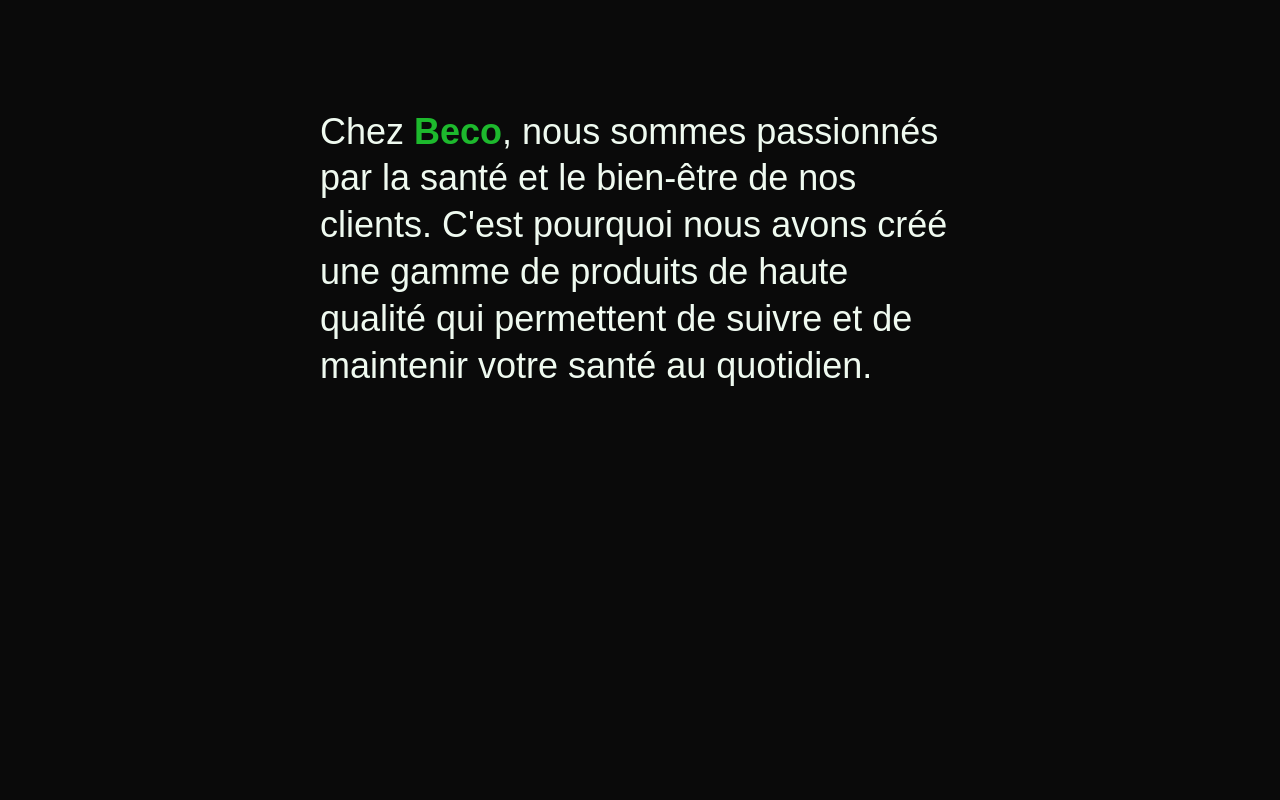
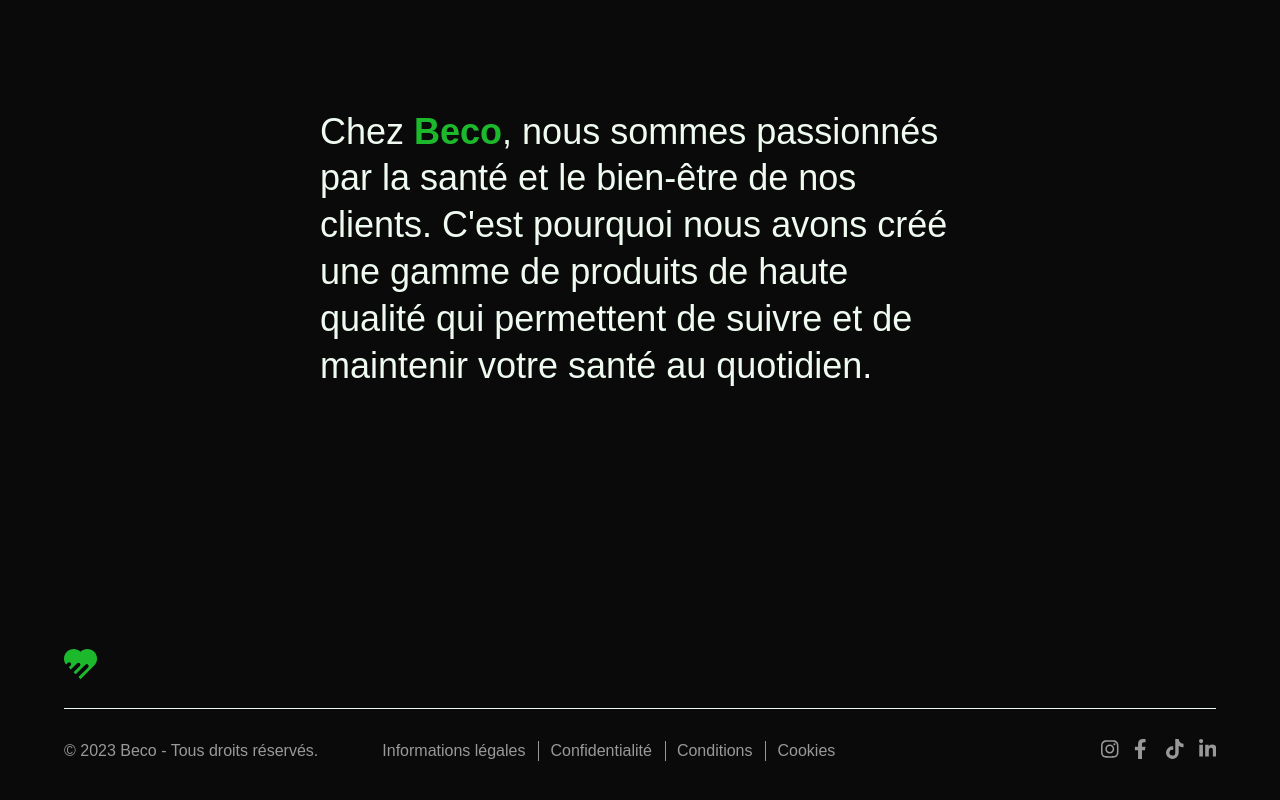
Before and after one commit to MaximePETIT-code/beco-showcase-website, a React (Create React App) app: page / in a window 1280 px wide. Shown: the part 1007-1807 px from the top of the page. Before the commit the page ends 1616 px from the top, so only its background shows below. Built offline with nearby package versions, Linux system fonts and the light colour scheme; what react-locomotive-scroll would draw is missing.

Commit message:
Footer : create footer and marke it generic

```diff
--- a/src/App.js
+++ b/src/App.js
@@ -2,6 +2,7 @@
 import Header from "./sections/header/Header";
 import { LocomotiveScrollProvider } from "react-locomotive-scroll";
 import Intro from "./sections/intro/Intro";
+import Footer from "./sections/footer/Footer";
 
 function App() {
   return (
@@ -18,6 +19,48 @@
           cta="Découvrir nos produits"
         />
         <Intro />
+        <Footer
+          menu={[
+            {
+              title: "Informations légales",
+              link: "/",
+            },
+            {
+              title: "Confidentialité",
+              link: "/",
+            },
+            {
+              title: "Conditions",
+              link: "/",
+            },
+            {
+              title: "Cookies",
+              link: "/",
+            },
+          ]}
+          sn={[
+            {
+              title: "Instagram",
+              svg: `M224.1 141c-63.6 0-114.9 51.3-114.9 114.9s51.3 114.9 114.9 114.9S339 319.5 339 255.9 287.7 141 224.1 141zm0 189.6c-41.1 0-74.7-33.5-74.7-74.7s33.5-74.7 74.7-74.7 74.7 33.5 74.7 74.7-33.6 74.7-74.7 74.7zm146.4-194.3c0 14.9-12 26.8-26.8 26.8-14.9 0-26.8-12-26.8-26.8s12-26.8 26.8-26.8 26.8 12 26.8 26.8zm76.1 27.2c-1.7-35.9-9.9-67.7-36.2-93.9-26.2-26.2-58-34.4-93.9-36.2-37-2.1-147.9-2.1-184.9 0-35.8 1.7-67.6 9.9-93.9 36.1s-34.4 58-36.2 93.9c-2.1 37-2.1 147.9 0 184.9 1.7 35.9 9.9 67.7 36.2 93.9s58 34.4 93.9 36.2c37 2.1 147.9 2.1 184.9 0 35.9-1.7 67.7-9.9 93.9-36.2 26.2-26.2 34.4-58 36.2-93.9 2.1-37 2.1-147.8 0-184.8zM398.8 388c-7.8 19.6-22.9 34.7-42.6 42.6-29.5 11.7-99.5 9-132.1 9s-102.7 2.6-132.1-9c-19.6-7.8-34.7-22.9-42.6-42.6-11.7-29.5-9-99.5-9-132.1s-2.6-102.7 9-132.1c7.8-19.6 22.9-34.7 42.6-42.6 29.5-11.7 99.5-9 132.1-9s102.7-2.6 132.1 9c19.6 7.8 34.7 22.9 42.6 42.6 11.7 29.5 9 99.5 9 132.1s2.7 102.7-9 132.1z`,
+              link: "/",
+            },
+            {
+              title: "Facebook",
+              svg: `M279.14 288l14.22-92.66h-88.91v-60.13c0-25.35 12.42-50.06 52.24-50.06h40.42V6.26S260.43 0 225.36 0c-73.22 0-121.08 44.38-121.08 124.72v70.62H22.89V288h81.39v224h100.17V288z`,
+              link: "/",
+            },
+            {
+              title: "TikTok",
+              svg: `M448,209.91a210.06,210.06,0,0,1-122.77-39.25V349.38A162.55,162.55,0,1,1,185,188.31V278.2a74.62,74.62,0,1,0,52.23,71.18V0l88,0a121.18,121.18,0,0,0,1.86,22.17h0A122.18,122.18,0,0,0,381,102.39a121.43,121.43,0,0,0,67,20.14Z`,
+              link: "/",
+            },
+            {
+              title: "LinkedIn",
+              svg: `M100.28 448H7.4V148.9h92.88zM53.79 108.1C24.09 108.1 0 83.5 0 53.8a53.79 53.79 0 0 1 107.58 0c0 29.7-24.1 54.3-53.79 54.3zM447.9 448h-92.68V302.4c0-34.7-.7-79.2-48.29-79.2-48.29 0-55.69 37.7-55.69 76.7V448h-92.78V148.9h89.08v40.8h1.3c12.4-23.5 42.69-48.3 87.88-48.3 94 0 111.28 61.9 111.28 142.3V448z`,
+              link: "/",
+            },
+          ]}
+        />
       </main>
     </LocomotiveScrollProvider>
   );
--- a/src/index.css
+++ b/src/index.css
@@ -8,23 +8,26 @@
 body {
   --color-text: #effaf0;
   --color-bg: #0a0a0a;
-  --color-green: #1DB92D;
+  --color-green: #1db92d;
   color: var(--color-text);
   background-color: var(--color-bg);
 }
 
-#root{
+#root {
   font-family: neuzeit-grotesk, sans-serif;
   -webkit-font-smoothing: antialiased;
   -moz-osx-font-smoothing: grayscale;
 }
 
-.text--green{
+.text--green {
   color: var(--color-green);
   font-weight: bold;
 }
 
-
+.container{
+  width: 90vw;
+  margin: 0 auto;
+}
 /*! locomotive-scroll v3.5.4 | MIT License | https://github.com/locomotivemtl/locomotive-scroll */
 html.has-scroll-smooth {
   overflow: hidden;
@@ -88,19 +91,87 @@
 
 /* CSS Reset */
 
-html, body, div, span, applet, object, iframe,
-h1, h2, h3, h4, h5, h6, p, blockquote, pre,
-a, abbr, acronym, address, big, cite, code,
-del, dfn, em, img, ins, kbd, q, s, samp,
-small, strike, strong, sub, sup, tt, var,
-b, u, i, center,
-dl, dt, dd, ol, ul, li,
-fieldset, form, label, legend,
-table, caption, tbody, tfoot, thead, tr, th, td,
-article, aside, canvas, details, embed,
-figure, figcaption, footer, header, hgroup,
-menu, nav, output, ruby, section, summary,
-time, mark, audio, video {
+html,
+body,
+div,
+span,
+applet,
+object,
+iframe,
+h1,
+h2,
+h3,
+h4,
+h5,
+h6,
+p,
+blockquote,
+pre,
+a,
+abbr,
+acronym,
+address,
+big,
+cite,
+code,
+del,
+dfn,
+em,
+img,
+ins,
+kbd,
+q,
+s,
+samp,
+small,
+strike,
+strong,
+sub,
+sup,
+tt,
+var,
+b,
+u,
+i,
+center,
+dl,
+dt,
+dd,
+ol,
+ul,
+li,
+fieldset,
+form,
+label,
+legend,
+table,
+caption,
+tbody,
+tfoot,
+thead,
+tr,
+th,
+td,
+article,
+aside,
+canvas,
+details,
+embed,
+figure,
+figcaption,
+footer,
+header,
+hgroup,
+menu,
+nav,
+output,
+ruby,
+section,
+summary,
+time,
+mark,
+audio,
+video {
   margin: 0;
   padding: 0;
   border: 0;
@@ -109,22 +180,35 @@
   vertical-align: baseline;
 }
 /* HTML5 display-role reset for older browsers */
-article, aside, details, figcaption, figure,
-footer, header, hgroup, menu, nav, section {
+article,
+aside,
+details,
+figcaption,
+figure,
+footer,
+header,
+hgroup,
+menu,
+nav,
+section {
   display: block;
 }
 body {
   line-height: 1;
 }
-ol, ul {
+ol,
+ul {
   list-style: none;
 }
-blockquote, q {
+blockquote,
+q {
   quotes: none;
 }
-blockquote:before, blockquote:after,
-q:before, q:after {
-	content: '';
+blockquote:before,
+blockquote:after,
+q:before,
+q:after {
+  content: "";
   content: none;
 }
 table {
--- /dev/null
+++ b/src/sections/footer/Footer.css
@@ -0,0 +1,71 @@
+.footer {
+  padding: 40px 0;
+}
+
+.footer,
+.footer a {
+  color: #999999;
+  fill: #999999;
+}
+
+.footer a {
+  text-decoration: none;
+  transition: all 0.2s;
+}
+
+.footer a:hover {
+  color: #effaf0;
+  fill: #effaf0;
+  transition: all 0.2s;
+}
+
+.footer ul {
+  display: flex;
+}
+
+.footer__logo{
+  height: 60px;
+  border-bottom: 1px #effaf0 solid;
+}
+
+.footer__logo svg{
+  fill: #1db92d;
+}
+
+.footer__infos {
+  display: flex;
+  justify-content: space-between;
+  align-items: center;
+  margin-top: 30px;
+}
+
+.footer__infos-menu li:not(:last-child) {
+  margin-right: 25px;
+  position: relative;
+}
+
+.footer__infos-menu li:not(:last-child)::after {
+  content: "";
+  position: absolute;
+  top: -2px;
+  margin-left: 13px;
+  width: 1px;
+  height: 20px;
+  background-color: #999999;
+}
+
+.footer__infos-right {
+  display: flex;
+}
+
+.footer__infos-menu {
+  margin-left: 5vw;
+}
+
+.footer__infos-sn a svg {
+  height: 20px;
+}
+
+.footer__infos-sn li:not(:last-child) {
+  margin-right: 15px;
+}
--- /dev/null
+++ b/src/sections/footer/Footer.jsx
@@ -0,0 +1,48 @@
+import React from "react";
+import "./Footer.css";
+
+export default function Footer({ logo, menu = [], sn = [] }) {
+  return (
+    <section className="footer container">
+      <div className="footer__logo">
+        <svg>
+          <path d="m30.19,16.5s0,0,0,0c0,0,0,0-.01,0-.01.01-.03.03-.04.04l-13.61,13.61-2.09-2.09,9.68-9.68c.38-.38.57-.88.57-1.37s-.19-.99-.57-1.37c-.76-.76-1.99-.76-2.75,0l-9.68,9.68-2.1-2.1,6.27-6.27c.38-.38.57-.88.57-1.37s-.19-.99-.57-1.37c-.76-.76-1.99-.76-2.74,0l-6.27,6.27-2.12-2.12,1.89-1.89c.38-.38.57-.88.57-1.37s-.19-.99-.57-1.37c-.76-.76-1.99-.76-2.75,0l-1.85,1.85C-.92,11.79-.64,6.32,2.83,2.85c3.77-3.77,9.89-3.77,13.67,0l.02-.02c3.78-3.77,9.89-3.77,13.67,0s3.78,9.89,0,13.67Z" />
+        </svg>
+      </div>
+      <div className="footer__infos">
+        <div className="footer__infos-right">
+          <p className="footer__infos-copyright">
+            &copy; 2023 Beco - Tous droits réservés.
+          </p>
+          <ul className="footer__infos-menu">
+            {menu.map((item, id) => {
+              return (
+                <li key={id}>
+                  <a href={item.link}>{item.title}</a>
+                </li>
+              );
+            })}
+          </ul>
+        </div>
+        <div className="footer__infos-left">
+          <ul className="footer__infos-sn">
+            {sn.map((item, id) => {
+              return (
+                <li key={id}>
+                  <a title={`Notre page ${item.title}`} href={item.link}>
+                    <svg
+                      xmlns="http://www.w3.org/2000/svg"
+                      viewBox="0 0 448 512"
+                    >
+                      <path d={item.svg} />
+                    </svg>
+                  </a>
+                </li>
+              );
+            })}
+          </ul>
+        </div>
+      </div>
+    </section>
+  );
+}
```
Lines whose indentation alone changed are shown as unchanged.
